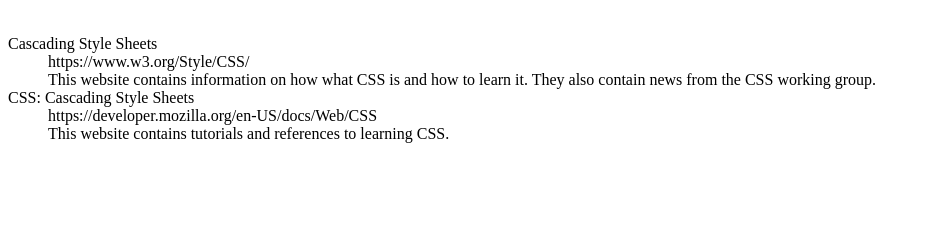
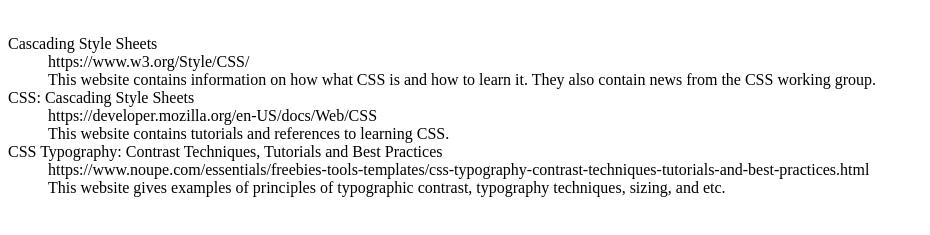
Before and after one commit to apratt1972/Web-Research, a plain HTML site: page index.html in a window 1280 px wide. Shown: the part 79-314 px from the top of the page, without its empty margins (0-930 px from the left). Drawn offline with Linux system fonts and the light colour scheme.

Commit message:
Update index.html

```diff
--- a/index.html
+++ b/index.html
@@ -21,7 +21,9 @@
             <dd>https://developer.mozilla.org/en-US/docs/Web/CSS <br>
             This website contains tutorials and references to learning CSS.</dd>
 
-            <dt>
+            <dt>CSS Typography: Contrast Techniques, Tutorials and Best Practices</dt>
+            <dd> https://www.noupe.com/essentials/freebies-tools-templates/css-typography-contrast-techniques-tutorials-and-best-practices.html <br>
+            This website gives examples of principles of typographic contrast, typography techniques, sizing, and etc.</dd>
 
           </dl>
       </body>
```
